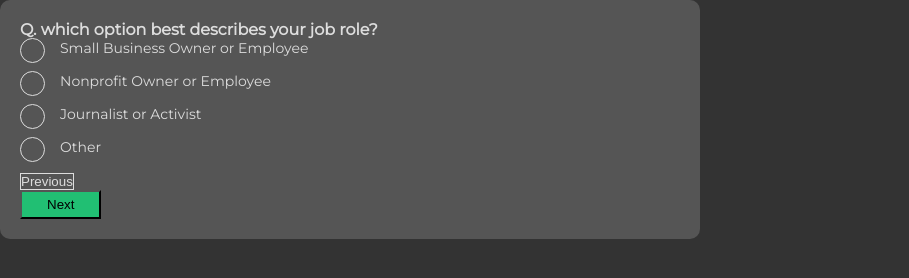
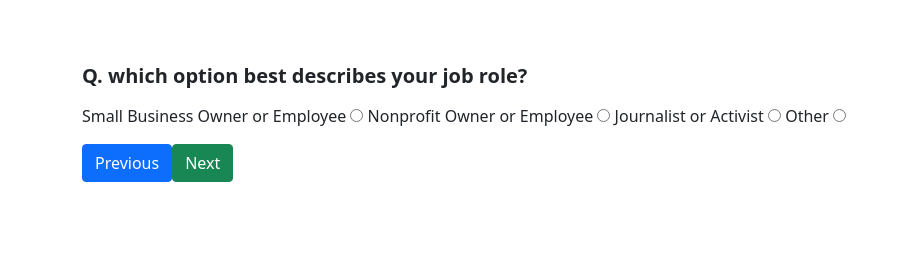
Before and after one commit to mayaj0yce/Code-quiz, a plain HTML site: page index.html in a window 1280 px wide. Shown: the whole page, without its empty margins (0-909 px from the left). Drawn offline with nearby package versions, Linux system fonts and the light colour scheme.

Commit message:
reformat

```diff
--- a/assets/style.css
+++ /dev/null
@@ -1,90 +0,0 @@
-@import url('https://fonts.googleapis.com/css2?family=Montserrat&display=swap');
-
-*{
-    margin: 0;
-    padding: 0;
-    box-sizing: border-box;
-}
-
-body{
-    background-color: #333;
-}
-.container{
-    background-color: #555;
-    color: #ddd;
-    border-radius: 10px;
-    padding: 20px;
-    font-family: 'Montserrat', sans-serif;
-    max-width: 700px;
-}
-.container > p{
-    font-size: 32px;
-}
-.question{
-    width: 75%;
-}
-.options{
-    position: relative;
-    padding-left: 40px;
-}
-#options label{
-    display: block;
-    margin-bottom: 15px;
-    font-size: 14px;
-    cursor: pointer;
-}
-.options input{
-    opacity: 0;
-}
-.checkmark {
-    position: absolute;
-    top: -1px;
-    left: 0;
-    height: 25px;
-    width: 25px;
-    background-color: #555;
-    border: 1px solid #ddd;
-    border-radius: 50%;
-}
-.options input:checked ~ .checkmark:after {
-    display: block;
-}
-.options .checkmark:after{
-    content: "";
-	width: 10px;
-    height: 10px;
-    display: block;
-	background: white;
-    position: absolute;
-    top: 50%;
-	left: 50%;
-    border-radius: 50%;
-    transform: translate(-50%,-50%) scale(0);
-    transition: 300ms ease-in-out 0s;
-}
-.options input[type="radio"]:checked ~ .checkmark{
-    background: #21bf73;
-    transition: 300ms ease-in-out 0s;
-}
-.options input[type="radio"]:checked ~ .checkmark:after{
-    transform: translate(-50%,-50%) scale(1);
-}
-.btn-primary{
-    background-color: #555;
-    color: #ddd;
-    border: 1px solid #ddd;
-}
-.btn-primary:hover{
-    background-color: #21bf73;
-    border: 1px solid #21bf73;
-}
-.btn-success{
-    padding: 5px 25px;
-    background-color: #21bf73;
-}
-@media(max-width:576px){
-    .question{
-        width: 100%;
-        word-spacing: 2px;
-    }
-}
--- a/index.html
+++ b/index.html
@@ -3,8 +3,9 @@
 
   <head>
     <meta charset="UTF-8">
-    <title>HTML Box Model</title>
-    <link rel="stylesheet" type="text/css" href="./assets/style.css">
+    <title>JavaScript Quiz</title>
+    <!-- <link rel="stylesheet" type="text/css" href="./assets/style.css"> -->
+    <link href="https://cdn.jsdelivr.net/npm/bootstrap@5.1.3/dist/css/bootstrap.min.css" rel="stylesheet" integrity="sha384-1BmE4kWBq78iYhFldvKuhfTAU6auU8tT94WrHftjDbrCEXSU1oBoqyl2QvZ6jIW3" crossorigin="anonymous">
   </head>
 
   <body>
@@ -30,14 +31,16 @@
           </label>
       </div>
   </div>
+
   <div class="d-flex align-items-center pt-3">
-      <div id="prev">
+      <div id="prev ml-auto mr-sm-5">
           <button class="btn btn-primary">Previous</button>
       </div>
       <div class="ml-auto mr-sm-5">
           <button class="btn btn-success">Next</button>
       </div>
   </div>
+
 </div>
   </body>
   </html>
```
